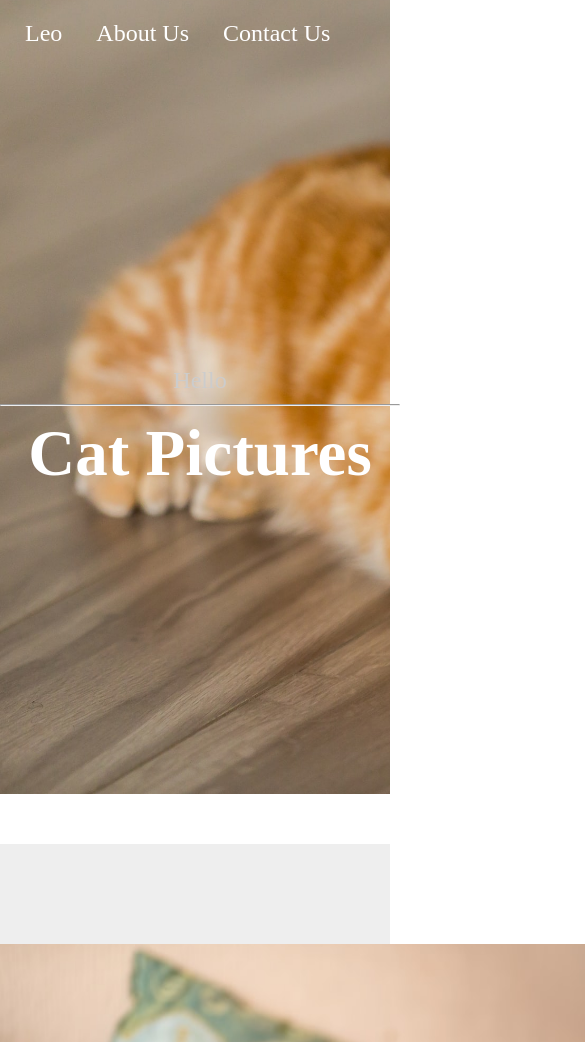
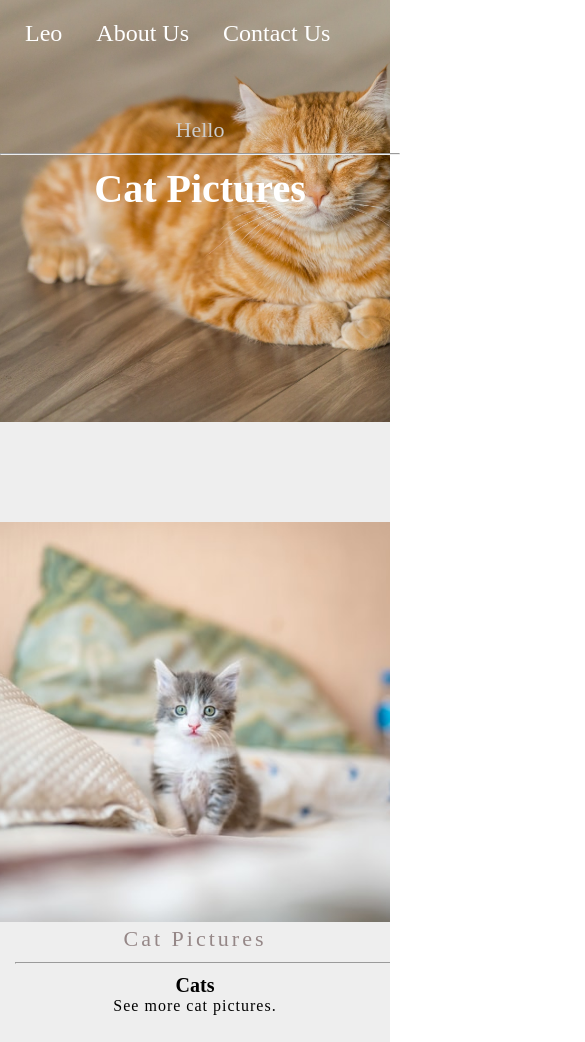
Before and after one commit to LeoooooChung/Web-Project-1-2-27-2022, a plain HTML site: page index.html in a window 390 px wide. Shown: the top 1042 px of the page, 585 px wide, since content can reach past the window. Drawn offline with Linux system fonts and the light colour scheme.

Commit message:
Update (including phone edition)

```diff
--- a/index.html
+++ b/index.html
@@ -33,7 +33,9 @@
     <div class="new">
         <div class="new_main">
             <div class="new_card">
-                <img src="IMG/CatCard1.jpg" alt="">
+                <div class="new_img">
+                    <img src="IMG/CatCard1.jpg" alt="">
+                </div>
                 <div class="new_content">
                     <p class="content_title">Cat Pictures</p>
                     <hr>
@@ -43,7 +45,9 @@
                 </div>
             </div>
             <div class="new_card">
-                <img src="IMG/CatCard2.jpg" alt="">
+                <div class="new_img">
+                    <img src="IMG/CatCard2.jpg" alt="">
+                </div>
                 <div class="new_content">
                     <p class="content_title">More Cat Pictures</p>
                     <hr>
--- a/style.css
+++ b/style.css
@@ -97,16 +97,22 @@ nav>a:hover{
     }
 }
 
+.new_img{
+    overflow: hidden;
+}
+
 .new_card{
     width: 600px;
     padding-bottom: 50px;
 }
-.new_card>img{
-
+.new_img>img{
     width: 100%;
     height: 400px;
     object-fit: cover;
-
+    transition: all 0.5s;
+}
+.new_img>img:hover{
+    transform: scale(1.2);
 }
 
 .new_content{
@@ -244,6 +250,7 @@ nav>a:hover{
 
 .aboutWork_card>h3:hover{
     backdrop-filter: blur(0) opacity(100%);
+    transform: scale(1.1);
 }
 
 .about{
@@ -297,3 +304,54 @@ footer>a:hover{
 .ft_img{
     margin: 15px 0;
 }
+
+@media screen and (max-width:414px){
+    nav>a{
+        font-size: 24px;
+    }
+    .banner{
+        background-position: -90px 0;
+        height: 50vh;
+    }
+    .banner_data>p{
+        font-size: 22px;
+    }
+
+    .banner_data>h1{
+        font-size: 40px;
+    }
+
+    .banner_data{
+        margin: 0 auto;
+        margin-top: 50px;
+    }
+
+    .new_card{
+        width: 100%;
+        display: block;
+    }
+    .new_content{
+        overflow: hidden;
+    }
+    .new_content{
+        margin: 0 auto;
+    }
+    .aboutWork_card{
+        margin-bottom: 10px;
+    }
+    .bgfixed_title{
+        font-size: 24px;
+    }
+    .bgfixed{
+        background-position: -350px 0;
+    }
+
+    .about{
+        background-position: -100px 0;
+    }
+
+    .work{
+        background-position: -200px 0;
+    }
+
+}
```
